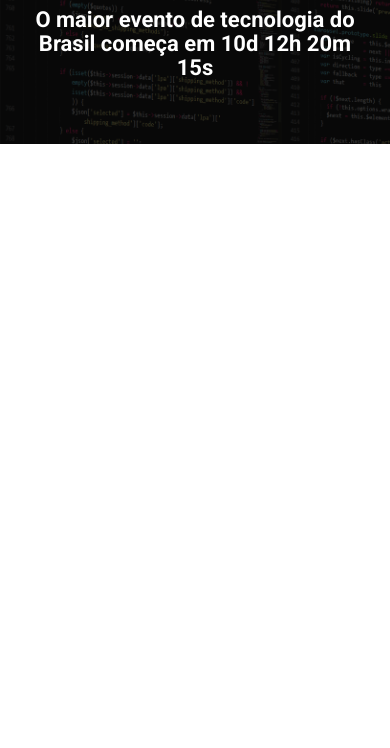
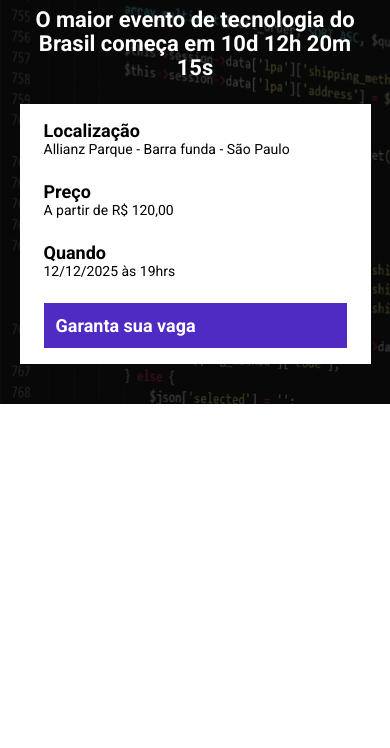
Before and after one commit to georgecmf/ebac_tech_talks, a website built with Parcel: page src/index.html in a window 390 px wide. Shown: the part 96-844 px from the top of the page. Built offline with nearby package versions, Linux system fonts and the light colour scheme.

Commit message:
criando o hero

```diff
--- a/src/index.html
+++ b/src/index.html
@@ -18,6 +18,25 @@
             <p class="hero__text">
                 O maior evento de tecnologia do Brasil começa em 10d 12h 20m 15s
             </p>
+            <div class="infos-bar">
+                <ul class="infos-bar__infos">
+                    <li class="infos-bar__infos__item">
+                        <b>Localização</b>
+                        Allianz Parque - Barra funda - São Paulo
+                    </li>
+                    <li class="infos-bar__infos__item">
+                        <b>Preço</b>
+                        A partir de R$ 120,00
+                    </li>
+                    <li class="infos-bar__infos__item">
+                        <b>Quando</b>
+                        12/12/2025 às 19hrs
+                    </li>
+                </ul>
+                <a href="#" class="button button--primary">
+                    Garanta sua vaga
+                </a>
+            </div>
         </div>
     </header>
 
--- /dev/null
+++ b/src/styles/components/_buttons.scss
@@ -0,0 +1,24 @@
+.button {
+    padding: 12px;
+    font-size: 18px;
+    font-weight: bold;
+    text-decoration: none;
+    text-align: center;
+    white-space: nowrap;
+
+    &--primary {
+        color: #ffF;
+        background-color: #4f2ac3;
+    }
+
+    @media (max-width: 640px) {
+        display: flex;
+        width: 100%;
+        align-items: center;
+    }
+
+    @media (max-width: 1024px) {
+        display: flex;
+        align-items: center;
+    }
+}
--- /dev/null
+++ b/src/styles/components/_infos_bar.scss
@@ -0,0 +1,40 @@
+.infos-bar {
+    padding: 16px 24px;
+    background-color: #fff;
+    display: flex;
+    justify-content: space-between;
+
+    &__infos {
+        display: flex;
+        gap: 40px;
+
+        &__item {
+            font-size: 14px;
+            color: #000;
+
+            b {
+                color: #000;
+                font-size: 18px;
+                display: block;
+            }
+        }
+    }
+
+    @media (max-width: 640px) {
+        display: block;
+
+        &__infos {
+            display: block;
+
+            &__item {
+                margin-bottom: 24px;
+            }
+        }
+    }
+
+    @media (max-width: 1024px) {
+        &__infos {
+            gap: 16px;
+        }
+    }
+}
--- a/src/styles/main.scss
+++ b/src/styles/main.scss
@@ -1,4 +1,6 @@
 @use 'hero';
+@use 'components/infos_bar';
+@use 'components/buttons';
 
 * {
     margin: 0;
@@ -6,6 +8,7 @@
     box-sizing: border-box;
     font-family: Roboto, sans-serif;
     color: #fff;
+    list-style: none;
 }
 
 .container {
```
